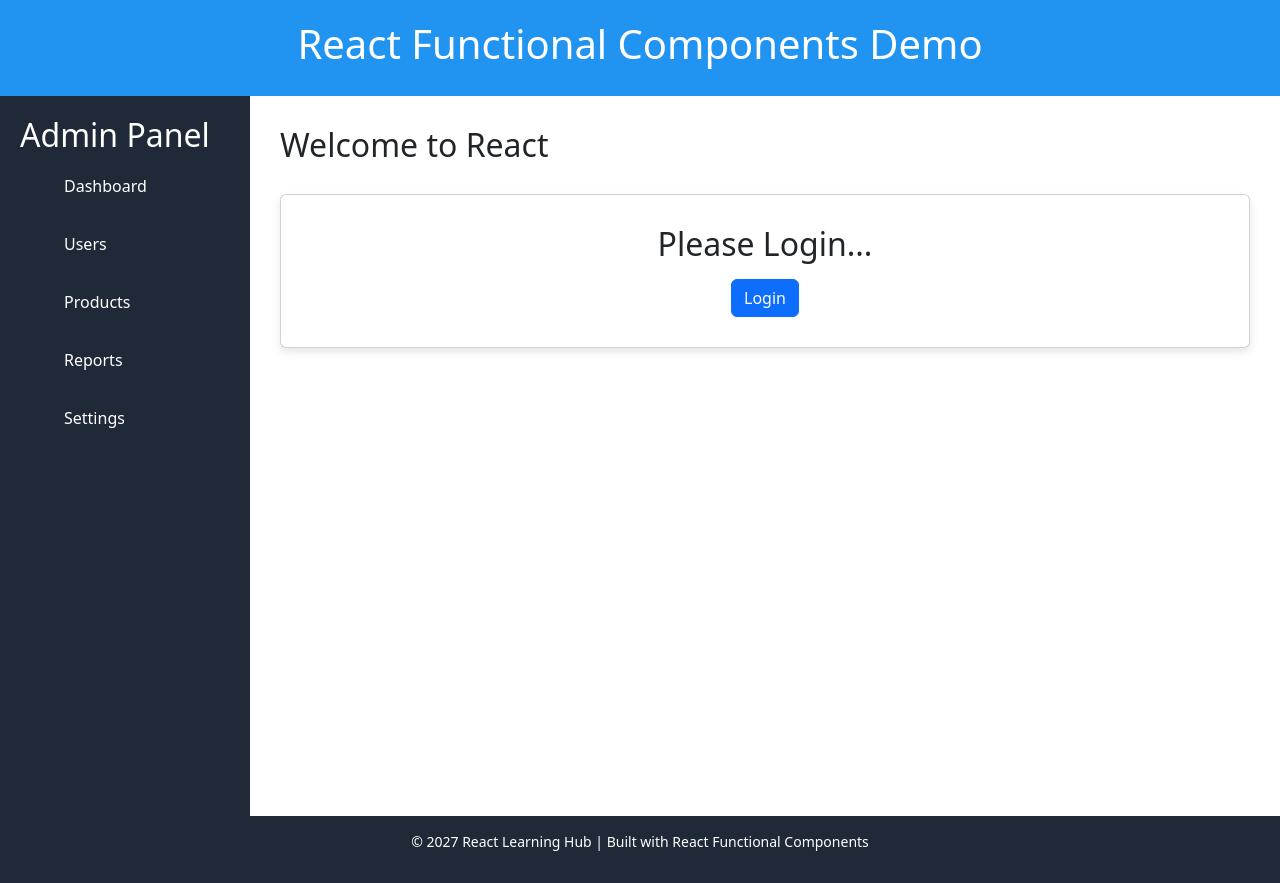
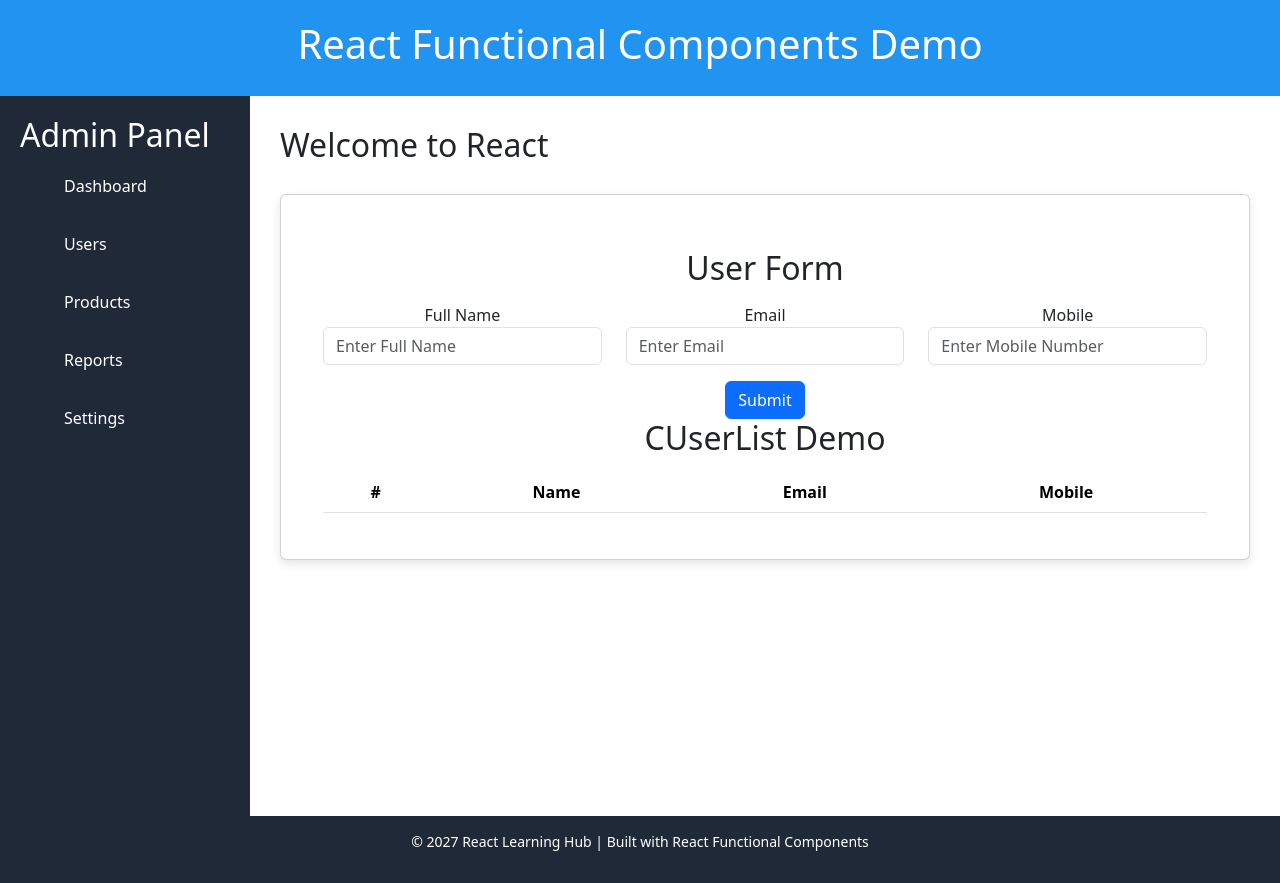
Before and after one commit to vivek84505/golu-react-practice, a React (Create React App) app: page / in a window 1280 px wide. Built offline with nearby package versions, Linux system fonts and the light colour scheme.

Commit message:
user form add demo

```diff
--- /dev/null
+++ b/src/component/CDatalist.js
@@ -0,0 +1,27 @@
+function CDatalist(){
+
+    let originalArray = [2,3,4,5] // multiply by 2
+
+    let processedArray = originalArray.map((num) => {
+         return num = num * 2
+    })
+
+    console.log("processedArray=========>",processedArray)
+    let listData = ['Coffee','Tea','Milk','Cold Coffee','Coffee']
+
+
+    return(
+        <div>
+            <h2>Datalist Demo</h2>
+
+
+                    <ul>
+                        {listData.map((item) => (
+                            <li key={Math.floor(Math.random()  * 100) + 1}>{item}</li>
+                        ))}
+                    </ul>
+        </div>
+    )
+}
+
+export default CDatalist
--- /dev/null
+++ b/src/component/CUserList.js
@@ -0,0 +1,52 @@
+import { useEffect, useState } from "react"
+
+function CUserList(){
+
+   const [users,setUsers] = useState([])
+
+
+
+   useEffect(() => {
+
+        fetch("https://jsonplaceholder.typicode.com/users")
+        .then((response) => response.json())
+        .then((data) => setUsers(data))
+
+
+   },[])
+
+    console.log("Users data ======>",users)
+
+    return(
+        <div>
+            <h2> CUserList Demo</h2>
+
+                <table className="table">
+                <thead>
+                    <tr>
+                    <th scope="col">#</th>
+                    <th scope="col">Name</th>
+                    <th scope="col">Username</th>
+                    <th scope="col">Email</th>
+                    <th scope="col">Votes</th>
+                    </tr>
+                </thead>
+                <tbody>
+                    {users.map((user)=>(
+                            <tr key={user.id}>
+                                <th scope="row">{user.id}</th>
+                                <td>{user.name}</td>
+                                <td>{user.username}</td>
+                                <td>{user.email}</td>
+                                <td>5</td>
+                            </tr>
+                    ))}
+
+                </tbody>
+                </table>
+
+        </div>
+    )
+}
+
+export default CUserList
--- a/src/component/Content.js
+++ b/src/component/Content.js
@@ -6,6 +6,8 @@ import Users from "./Users";
 import UserForm from "./UserForm";
 import LoginStatus from "./LoginStatus";
 import Emodel from "./EModel";
+import CDatalist from "./CDatalist";
+import CUserList from "./CUserList";
 
 // React component needs data for dynamic contents
 // Declared Data
@@ -122,12 +124,13 @@ function Content() {
 
       <div className="card">
 
-        {/* <UserForm/> */}
+        <UserForm/>
 
         {/* <StudentDetails details={student_one} /> */}
        {/* <Counter/>  */}
-
-      <LoginStatus/>
+       {/* <CDatalist/> */}
+      {/* <CUserList/> */}
+      {/* <LoginStatus/> */}
       {/* <Emodel/> */}
 
       {/* if(age >= 18){
--- a/src/component/UserForm.js
+++ b/src/component/UserForm.js
@@ -7,8 +7,10 @@ function UserForm() {
     //  =>  Two way Data binding
     // Controled Component
     // Form handling + Validation
+  const [users,setUsers] = useState([])
 
   const [formData,setFormData] = useState({
+    id:"",
     name:"",
     email:"",
     mobile:""
@@ -80,11 +82,13 @@ function UserForm() {
      e.preventDefault();
 
      if(validateForm()){
-        setSubmittedData(formData)
-        console.log("Form Validated Submitting data to API=======>")
+       // setSubmittedData(formData)
+        console.log("Form Validated Submitting data to API=======>",formData)
+        formData.id = Math.floor(Math.random()  * 100) + 1
+        setUsers([...users,formData])
      }
      else{
-        setSubmittedData(null)
+        //setSubmittedData(null)
      }
 
 
@@ -176,7 +180,35 @@ function UserForm() {
             </div>
         )}
 
+        {/* user table */}
+        <div>
+          <h2> CUserList Demo</h2>
 
+                <table className="table">
+                <thead>
+                    <tr>
+                    <th scope="col">#</th>
+                    <th scope="col">Name</th>
+                    <th scope="col">Email</th>
+                    <th scope="col">Mobile</th>
+
+                    </tr>
+                </thead>
+                <tbody>
+                    {users.map((user)=>(
+                            <tr key={user.id}>
+                                <th scope="row">{user.id}</th>
+                                <td>{user.name}</td>
+                                <td>{user.email}</td>
+                                <td>{user.mobile}</td>
+
+                            </tr>
+                    ))}
+
+                </tbody>
+                </table>
+
+        </div>
     </div>
   );
 }
```
